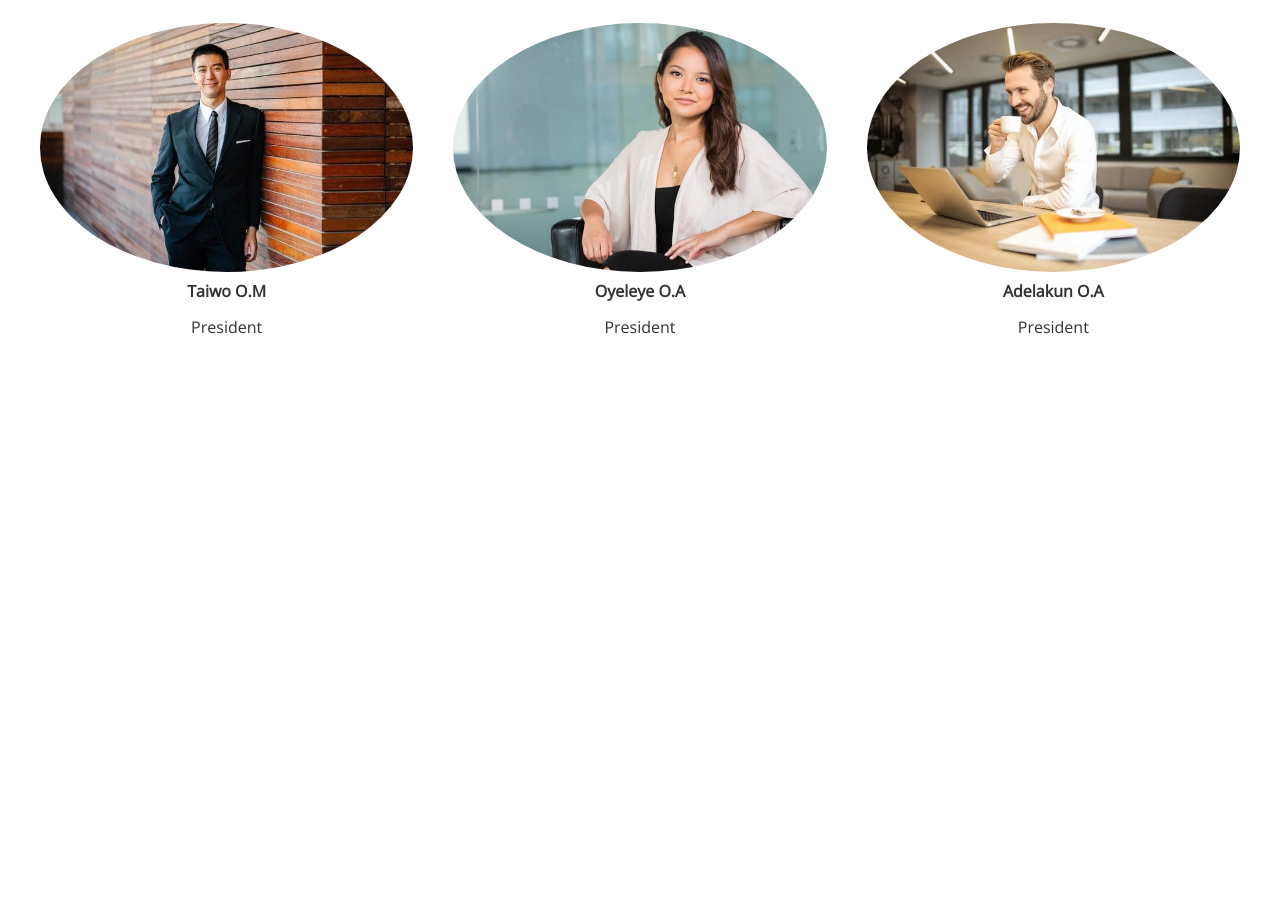
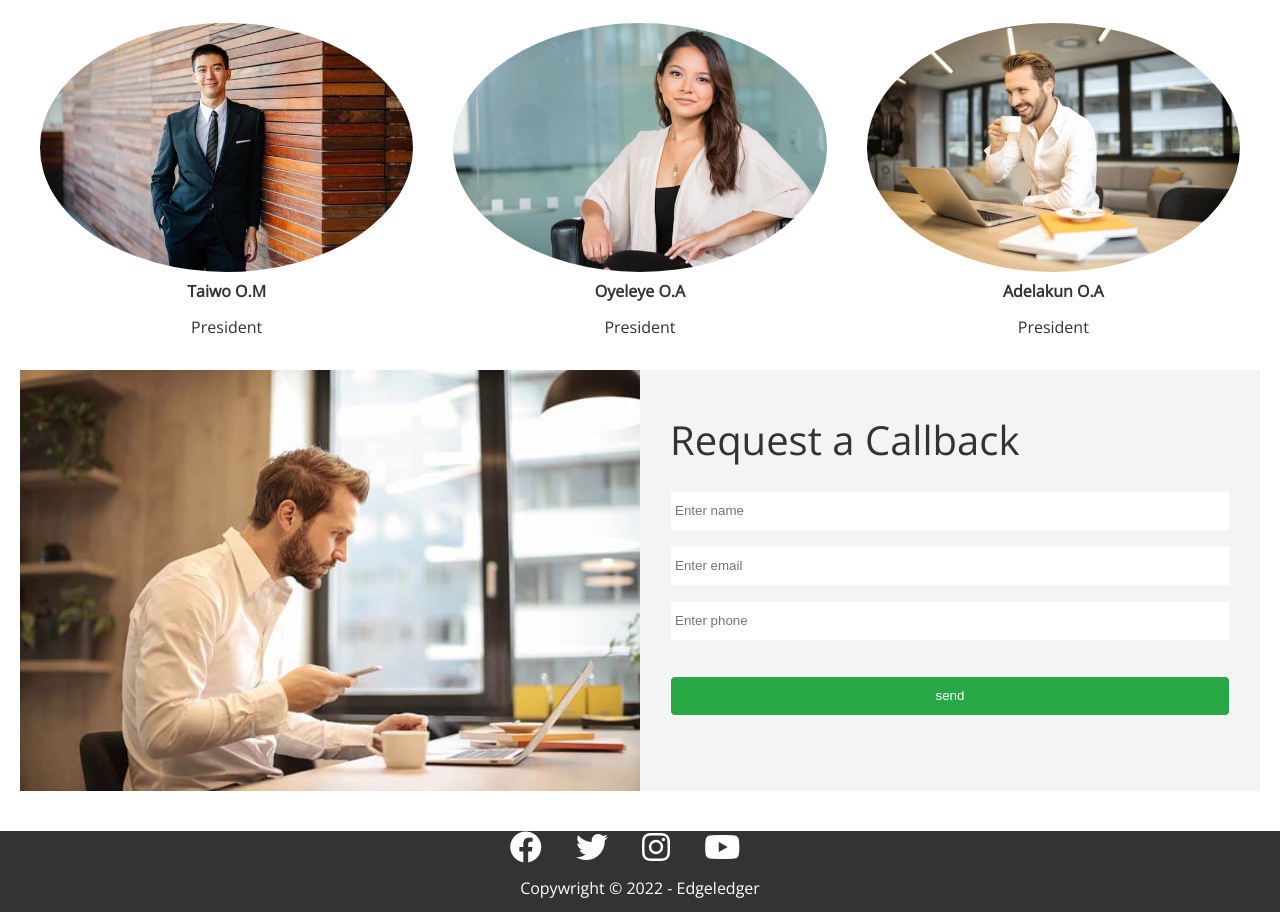
Before and after one commit to TaiwoOluwaseyi/EdgeLedger-Website, a plain HTML site: page index.html in a window 1280 px wide. Shown: the part 2958-3870 px from the top of the page. Before the commit the page ends 3368 px from the top, so only its background shows below. Drawn offline with nearby package versions, Linux system fonts and the light colour scheme.

Commit message:
another commit

```diff
--- a/index.html
+++ b/index.html
@@ -161,27 +161,52 @@
                  <h4>Adelakun O.A</h4>
                  <p>President</p>
                </div>
+        </div>
+       <!-- contact -->
+        <section id="contact" class="contact flex-columns">
+            <div class="row">
+               <div class="column">
+                   <div class="column-1">
+                     <img src="./image_resources/home/contact.jpg" alt="">
+                   </div>
+               </div>
+               <div class="column">
+                   <div class="column-2 bg-light">
+                       <h2>Request a Callback</h2>
+                   <form action="" class="callback-form">
+                       <div class="form-control">
+                           <label for="name"></label>
+                           <input type="text" name="name" id="name" placeholder="Enter name" >
+                       </div>
 
+                       <div class="form-control">
+                           <label for="email"></label>
+                           <input type="email" name="email" id="email" placeholder="Enter email" >
+                       </div>
 
+                       <div class="form-control">
+                           <label for="phone"></label>
+                           <input type="text" name="phone" id="phone" placeholder="Enter phone" >
+                       </div>
+
+                      <input type="submit" value="send" id="submit" class="btn">
+                   </form>
+                   </div>
+               </div>
+            </div>
+        </section>
+    </main>
+
+    <footer class="footer bg-dark">
+        <div class="social">
+            <a href="#"><i class="fab fa-facebook fa-2x"></i></a>
+            <a href="#"><i class="fab fa-twitter fa-2x"></i></a>
+            <a href="#"><i class="fab fa-instagram fa-2x"></i></a>
+            <a href="#"><i class="fab fa-youtube fa-2x"></i></a>
         </div>
 
-
-
-
-
-
-
-
-
-
-
-
-
-
-
-
-
-    </main>
+        <p>Copywright &copy; 2022 - Edgeledger</p>
+    </footer>
 
 
 
--- a/style.css
+++ b/style.css
@@ -133,3 +133,60 @@
 .team img {
     border-radius: 50%;
 }
+
+#contact img {
+    border-radius: 0;
+}
+/* callback form */
+.callback-form {
+    width: 100%;
+    padding: 20px 0;
+}
+
+.callback-form label {
+    display: block;
+    margin-bottom: 5px;
+}
+.callback-form .form-control {
+    margin-bottom: 15px;
+}
+
+.callback-form input {
+    width: 100%;
+    padding: 4px;
+    height: 40px;
+    border: #f5f5f5 1px solid;
+}
+
+.callback-form .btn {
+    margin: 12px 0;
+    margin-top: 20px ;
+    width: 100%;
+
+}
+
+.callback-form input:focus{
+    outline-color: #28a745;
+}
+
+/* footer */
+
+.footer {
+    display: flex;
+    flex-direction: column;
+    align-items: center;
+    justify-content: center;
+    text-align: center;
+    height: 200;
+}
+.footer a {
+    color: #fff;
+}
+
+.footer .social > *{
+    margin-right: 30px;
+}
+
+.footer a:hover {
+    color: #28a745;
+}
```
